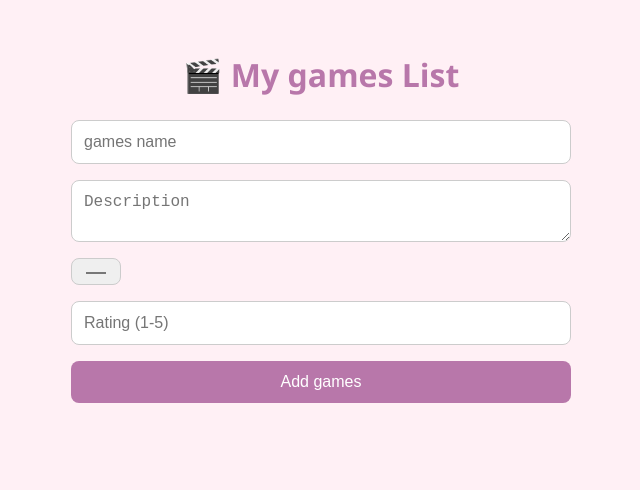
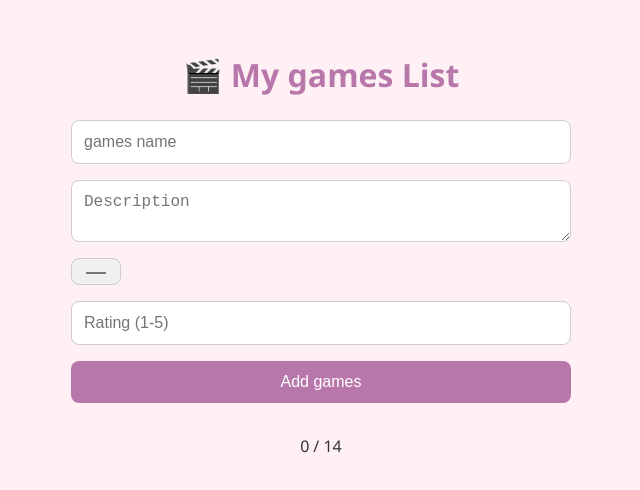
Before and after one commit to prhmalzd/hoobees, a plain HTML site: page games.html in a window 1280 px wide. Shown: the full height of the page, 319-959 px from the left. Drawn offline with Linux system fonts and the light colour scheme.

Commit message:
counter added

```diff
--- a/games.html
+++ b/games.html
@@ -69,6 +69,13 @@
     button:hover {
       background: #964f94;
     }
+    .item-number-container {
+      width: 100%;
+      display: flex;
+      justify-content: center;
+      gap: 4px;
+      padding-bottom: 40px;
+    }
   </style>
 </head>
 <body>
@@ -80,10 +87,12 @@
     <input type="number" id="gamesRating" placeholder="Rating (1-5)" min="1" max="5" />
     <button onclick="addgames()">Add games</button>
   </div>
+  <div class="item-number-container"><span id="item-number">1</span> / 14</div>
   <div class="items-list" id="gamesList"></div>
 
   <script>
     const gamesList = document.getElementById("gamesList");
+    const num = document.getElementById('item-number');
 
     function loadgames() {
       const items = JSON.parse(localStorage.getItem("games") || "[]");
@@ -95,6 +104,7 @@
         div.innerHTML = `<strong>${item.name}</strong><br/><em>${item.desc}</em><br/>⭐ ${item.rating}/5`;
         gamesList.appendChild(div);
       });
+      num.textContent = (items.length);
     }
 
     function addgames() {
```
